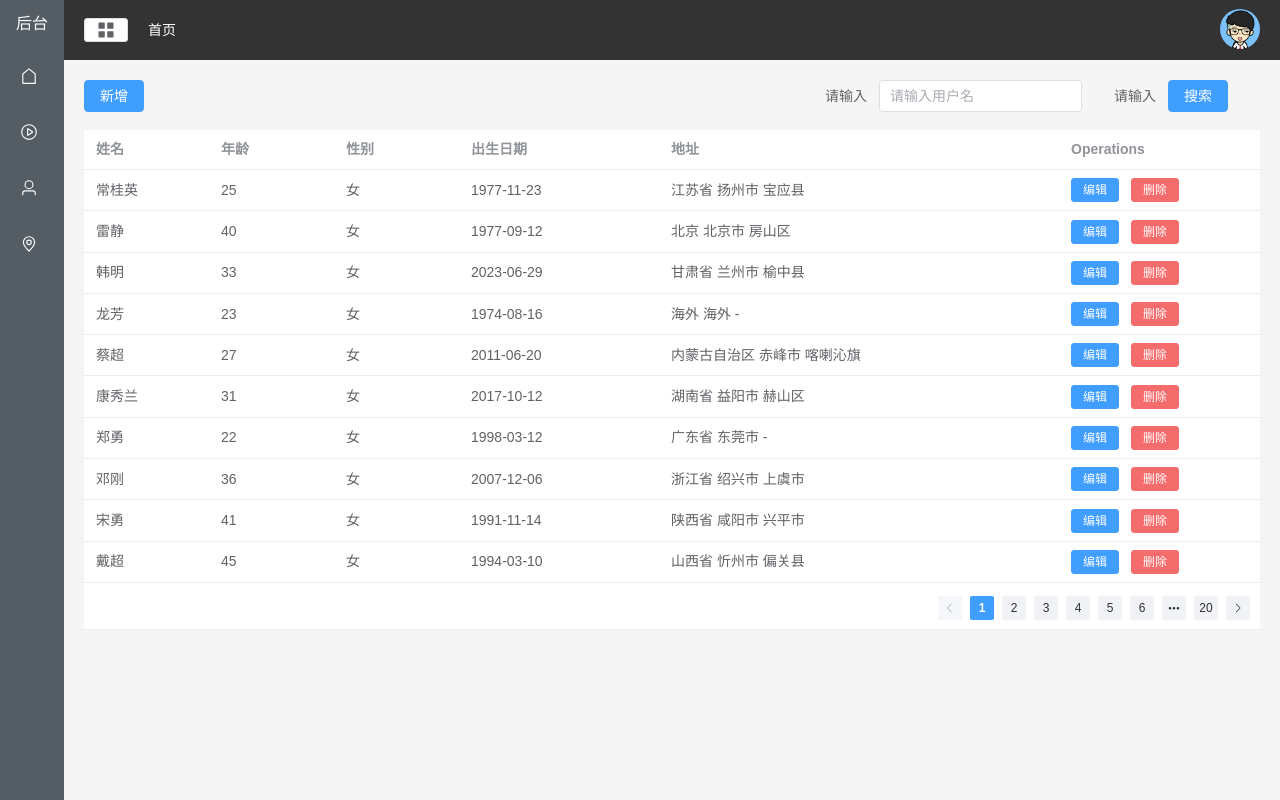
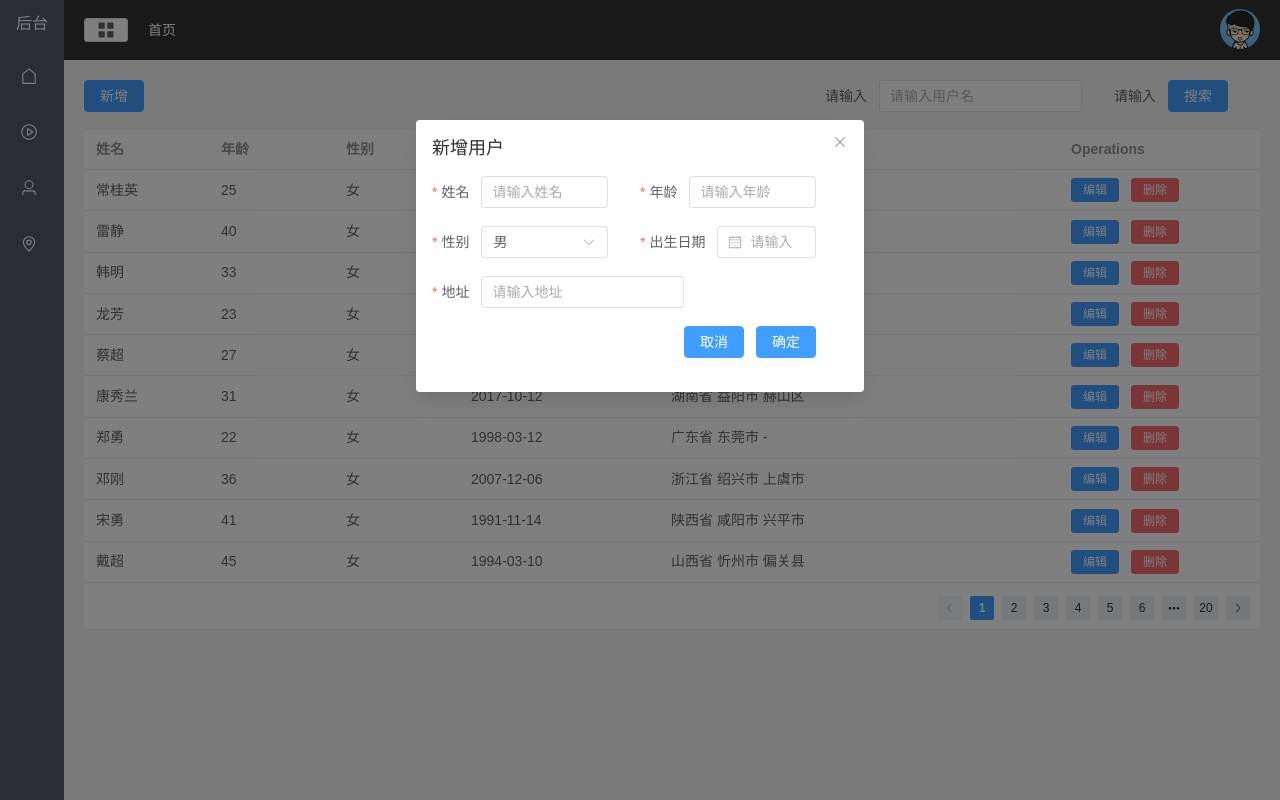
Before and after one commit to LEIGENGEN/user-manager-website-vue, a Vue app: page /#/user in a window 1280 px wide. Built offline with nearby package versions, Linux system fonts and the light colour scheme.

Commit message:
新增用户静态实现

```diff
--- a/src/views/User.vue
+++ b/src/views/User.vue
@@ -48,10 +48,12 @@ const formInline = reactive({
 const config = reactive({
   name: ''
 })
+// 搜索
 const handleClick = () => {
   config.name = formInline.keyWord
   getUserData()
 }
+// 删除
 const handleDelete = (val) => {
   ElMessageBox.confirm('您确定要删除吗').then(async () => {
     await proxy.$api.deleteUser({id: val.id})
@@ -62,6 +64,30 @@ const handleDelete = (val) => {
     })
     getUserData()
   })
+}
+// 添加
+const action = ref('add')
+const dialogVisible = ref(true)
+const formUser = reactive({
+  sex: '1'
+})
+//表单校验规则
+const rules = reactive({
+  name: [{required: true, message: '姓名是必填项', trigger: 'blur'}],
+  age: [
+    {required: true, message: '年龄是必填项', trigger: 'blur'},
+    {type: 'number', message: '年龄必须是数字'}
+  ],
+  sex: [{required: true, message: '性别是必选项', trigger: 'change'}],
+  birth: [{required: true, message: '出生日期是必选项'}],
+  addr: [{required: true, message: '地址是必填项'}]
+})
+const handleClose = () => {
+//   获取表单重置表单
+  dialogVisible.value = false
+}
+const handleCancel = () => {
+  dialogVisible.value = false
 }
 onMounted(() => {
   getUserData()
@@ -94,6 +120,64 @@ onMounted(() => {
     </el-table>
     <el-pagination class="pager" background layout="prev, pager, next" size="small" :total="config.total" @current-change="handleChange"/>
   </div>
+  <el-dialog
+      v-model="dialogVisible"
+      :title="action == 'add' ? '新增用户' : '编辑用户'"
+      width="35%"
+      :before-close="handleClose"
+  >
+    <!--需要注意的是设置了:inline="true"，
+ 会对el-select的样式造成影响，我们通过给他设置一个class=select-clearn
+ 在css进行处理-->
+    <el-form :inline="true" :model="formUser" :rules="rules" ref="userForm">
+      <el-row>
+        <el-col :span="12">
+          <el-form-item label="姓名" prop="name">
+            <el-input v-model="formUser.name" placeholder="请输入姓名"/>
+          </el-form-item>
+        </el-col>
+        <el-col :span="12">
+          <el-form-item label="年龄" prop="age">
+            <el-input v-model.number="formUser.age" placeholder="请输入年龄"/>
+          </el-form-item>
+        </el-col>
+      </el-row>
+      <el-row>
+        <el-col :span="12">
+          <el-form-item class="select-clearn" label="性别" prop="sex">
+            <el-select v-model="formUser.sex" placeholder="请选择">
+              <el-option label="男" value="1"/>
+              <el-option label="女" value="0"/>
+            </el-select>
+          </el-form-item>
+        </el-col>
+        <el-col :span="12">
+          <el-form-item label="出生日期" prop="birth">
+            <el-date-picker
+                v-model="formUser.birth"
+                type="date"
+                placeholder="请输入"
+                style="width: 100%"
+            />
+          </el-form-item>
+        </el-col>
+      </el-row>
+      <el-row>
+        <el-form-item
+            label="地址"
+            prop="addr"
+        >
+          <el-input v-model="formUser.addr" placeholder="请输入地址"/>
+        </el-form-item>
+      </el-row>
+      <el-row style="justify-content: flex-end">
+        <el-form-item>
+          <el-button type="primary" @click="handleCancel">取消</el-button>
+          <el-button type="primary" @click="onSubmit">确定</el-button>
+        </el-form-item>
+      </el-row>
+    </el-form>
+  </el-dialog>
 </template>
 
 <style scoped lang="less">
@@ -117,4 +201,8 @@ onMounted(() => {
     height: 500px;
   }
 }
+
+.select-clearn {
+  display: flex;
+}
 </style>
```
